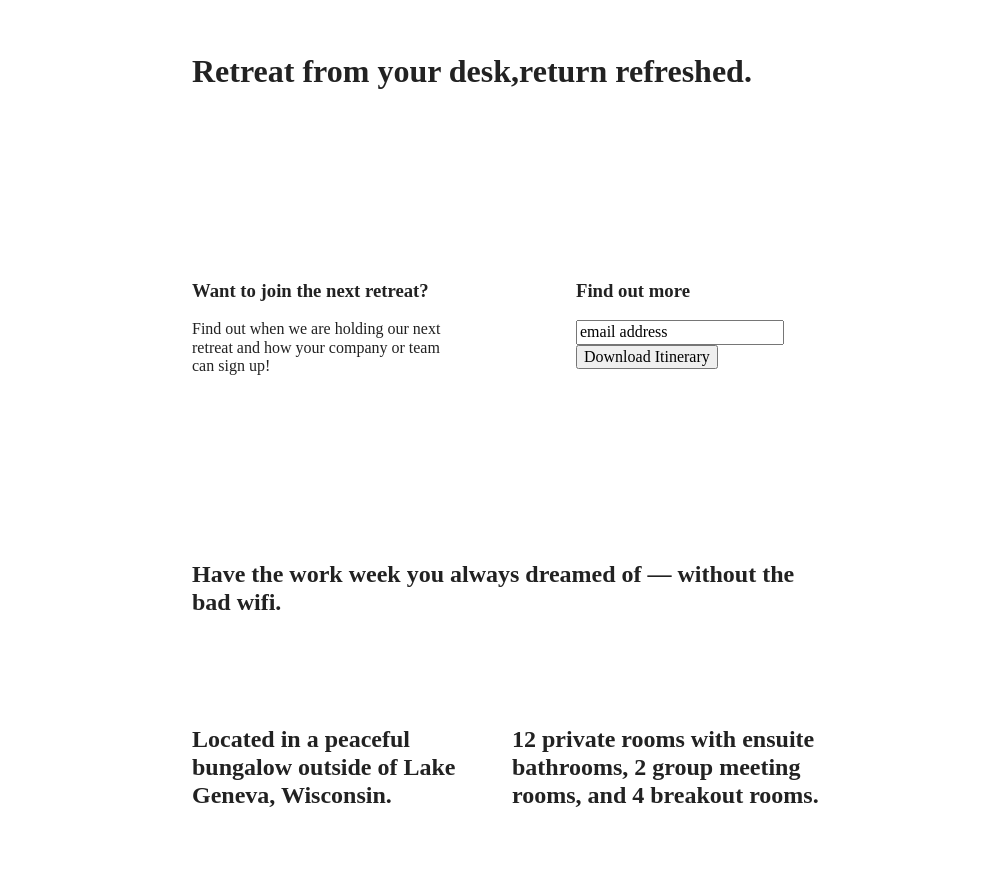
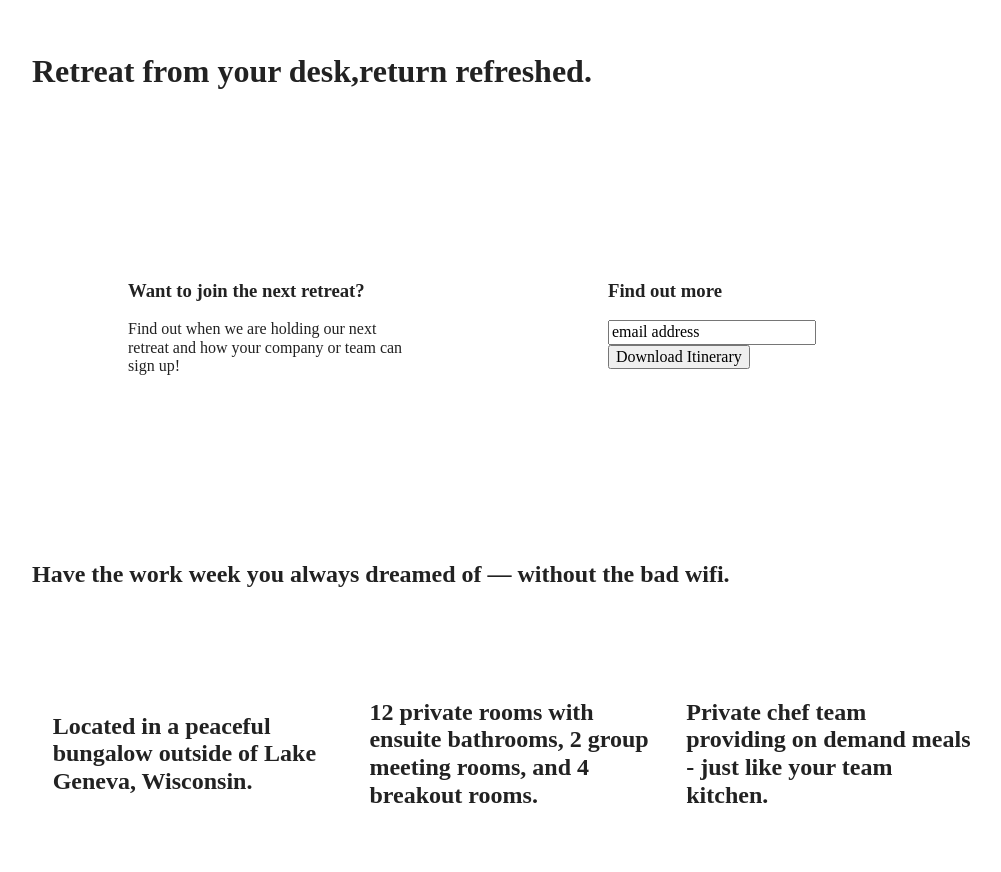
Before and after one commit to Irina-webdev/206-unplugged_retreat-main, a website built with Parcel: page index.html in a window 1280 px wide. Shown: the part 186-1058 px from the top of the page, without its empty margins (128-1129 px from the left). Built offline with nearby package versions, Linux system fonts and the light colour scheme; files whose address does not match are found by name.

Commit message:
changes css2

```diff
--- a/css/main.css
+++ b/css/main.css
@@ -504,6 +504,54 @@ About Page
    }
 @media only screen and (min-width: 1200px) {
   /* Desktop styles here */
+  .content-wrapper {
+    max-width: 960px;
+  }
+
+  /* Hero */
+  .hero-area h1 {
+    width: 60%;
+  }
+
+  /* Aside */
+  aside .content-wrapper {
+    justify-content: space-around;
+  }
+
+  aside .content-wrapper .form-description,
+  aside .content-wrapper .form {
+width: 30%;
+  }
+
+  /* Features */
+  .features h2 {
+    width: 90%;
+  }
+
+  .features article {
+    flex-basis: 33%;
+  }
+
+  /* Reviews */
+  .reviews article div {
+    width: 42%;
+  }
+
+  /* ======================================================================
+     About Page
+     ==================================================================== */
+
+     .mission h2,
+     .contact-section .content-wrapper h2 {
+      width: 95%;
+     }
+     /* =================================================================
+     FAQ Page
+     ==================================================================== */
+     .faq h2 {
+       width: 100%;
+     }
+
 }
 /* ==========================================================================
    Print styles.
```
